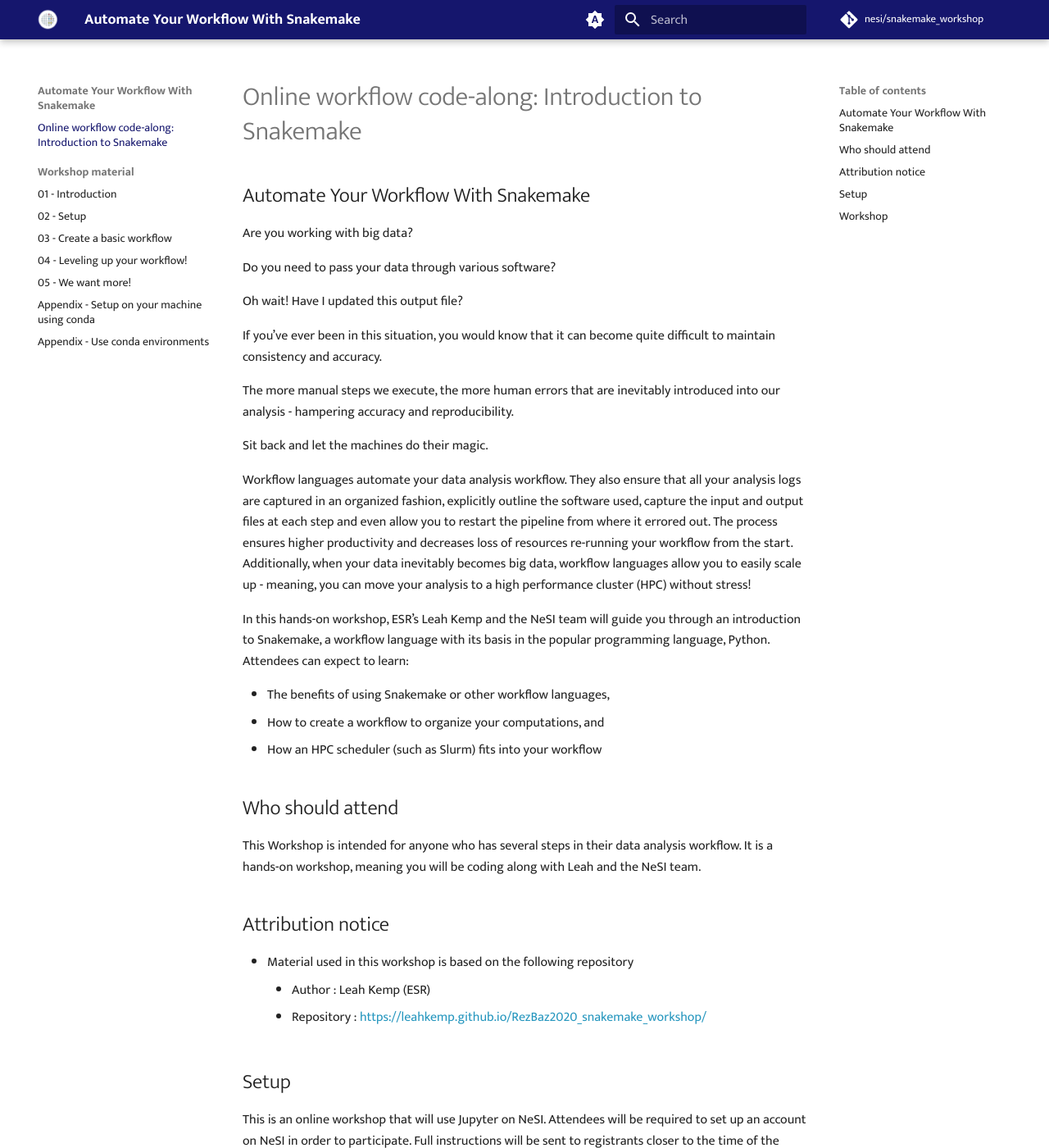
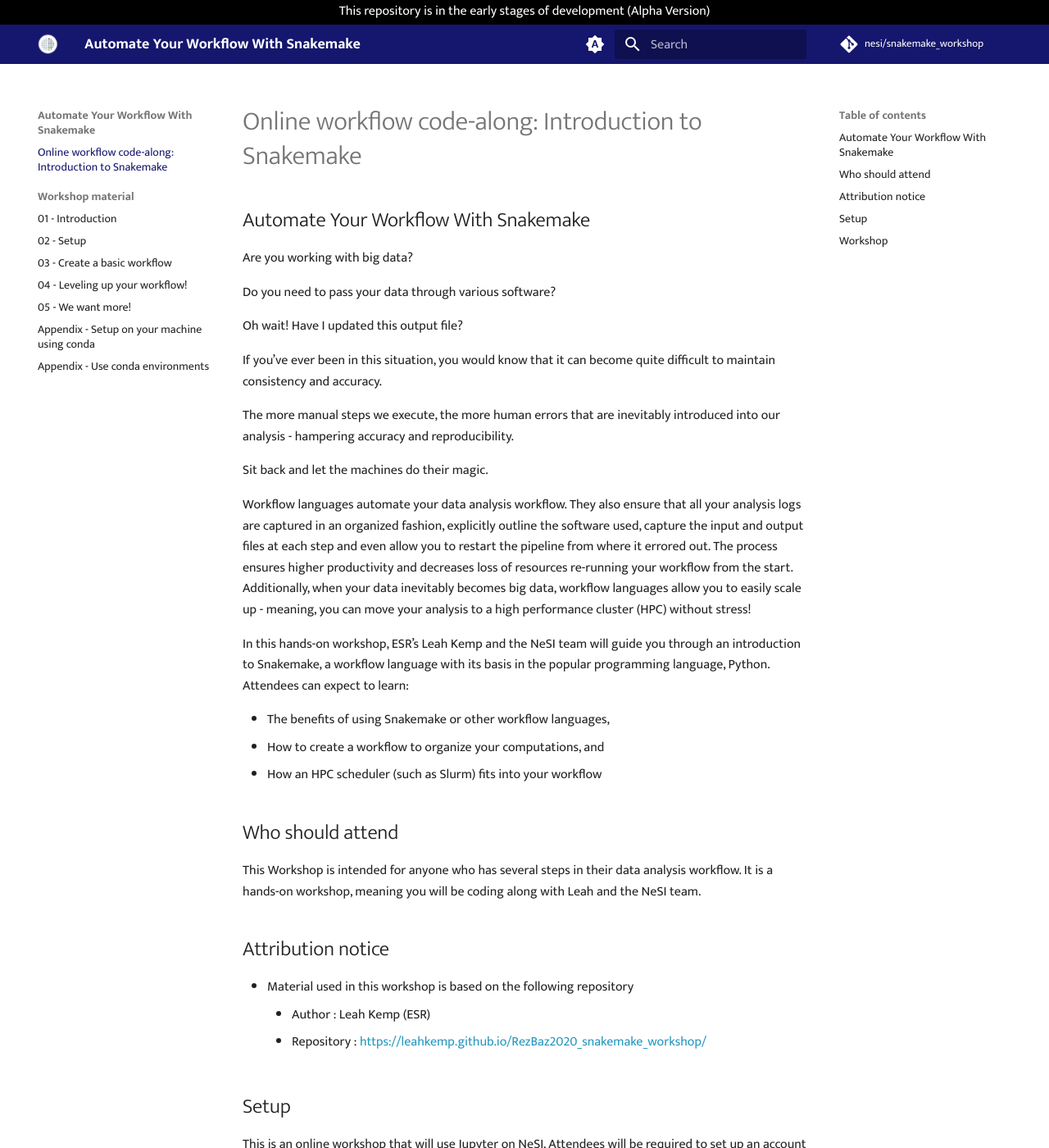
Before and after one commit to nesi/snakemake_workshop, an MkDocs documentation site: the page built from docs/index.md, in a window 1280 px wide and 1400 px high. Shown: the whole window at 82% size. Built offline with MkDocs 1.6.1 and Material for MkDocs 9.7.7, drawn with Linux system fonts in a browser that asks for light colours; comment, search, counter and statistics services are not loaded.

Commit message:
add the overrides message

```diff
--- a/docs/stylesheets/extra.css
+++ b/docs/stylesheets/extra.css
@@ -1,3 +1,19 @@
+.banner {
+    height: 30px;       /* Height of the banner */
+    position: sticky;   /* Follows as you scroll */
+    top: 0;             /* Absolute top of page */
+    left: 0;
+    width: 100%;
+    z-index: 1;         /* Tells the renderer "this is important", otherwise Admonition and Code Blocks will render into it */
+    text-align: center;
+    background-color: black;
+}
+
+.md-header {
+    top: 30px;          /* This setting prevents the Material header from imposing into the space of the banner! */
+}
+
+
 .md-content {
   --md-typeset-a-color: #2596be;
 }
--- a/mkdocs.yml
+++ b/mkdocs.yml
@@ -11,6 +11,7 @@
 
 theme:
   name: material
+  custom_dir: ./overrides
   logo: theme_images/nesi_logo.png
   favicon: theme_images/nesi_logo.png
    # 404 page
```
